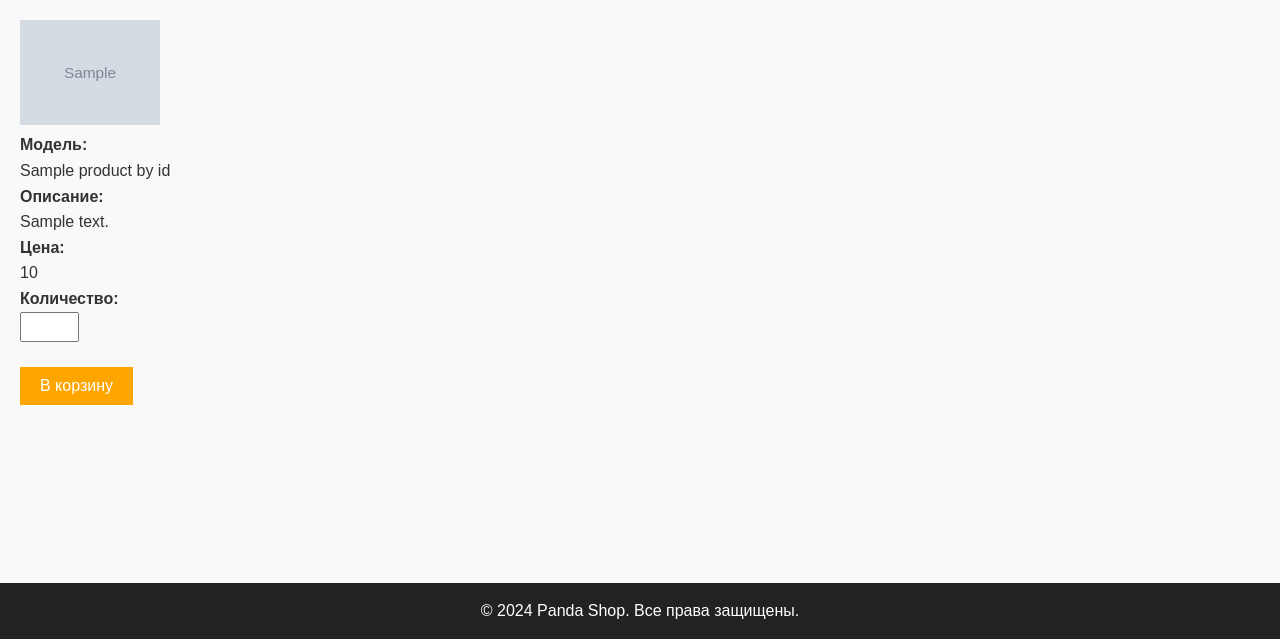
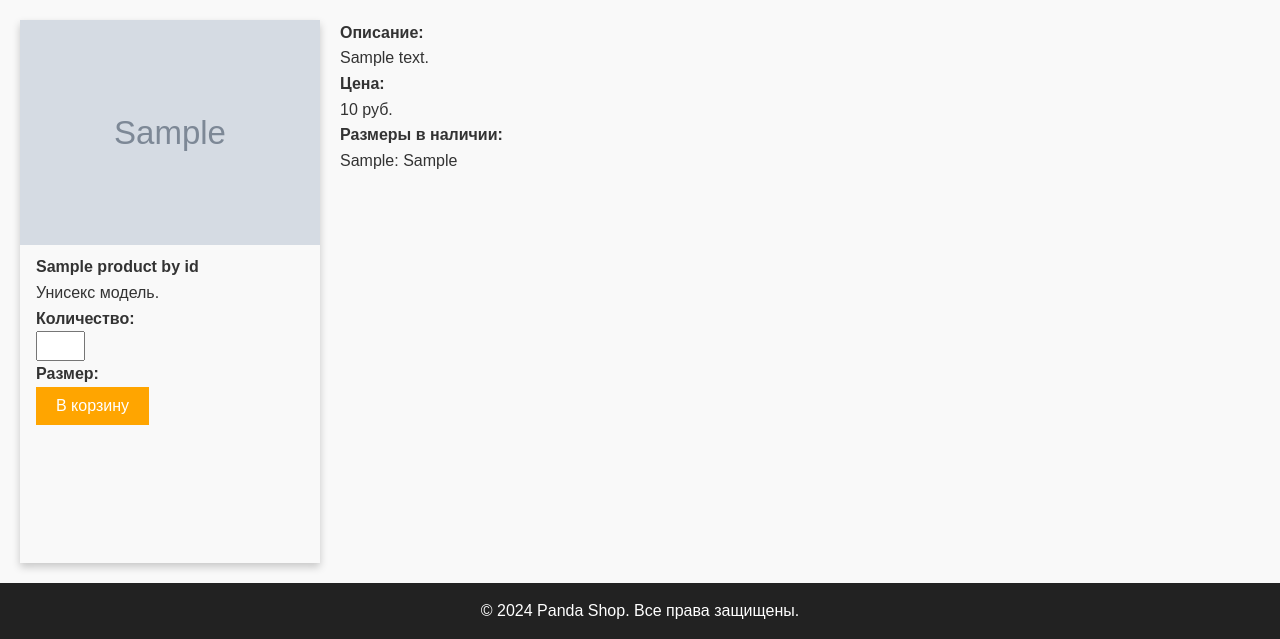
Before and after one commit to 0101Programmer/fastApiShop, a FastAPI app: template templates/product_page.html in a window 1280 px wide. Shown: the part 161-800 px from the top of the page. Run offline with FastAPI, Linux system fonts and the light colour scheme; the template is opened without the code that fills it: most values are stand-ins (such as "Sample title", 1, 10 or a date in 2020); grey boxes marked "Sample" are stand-in pictures.

Commit message:
Отредактирован CRUD по продукту, теперь остаток товара считается автоматически по оставшимся размерам, добавлена реализация оформления заказа

```diff
--- a/db_directory/db_models.py
+++ b/db_directory/db_models.py
@@ -43,3 +43,6 @@
             return round(self.price - (self.price * (self.discount / 100)))
         else:
             return None
+
+    def in_stock_counter(self):
+        return sum(self.sizes_in_stock.values())
--- /dev/null
+++ b/static/styles_css/product_page_card_style.css
@@ -0,0 +1,16 @@
+.card {
+  /* Add shadows to create the "card" effect */
+  box-shadow: 0 4px 8px 0 rgba(0,0,0,0.2);
+  transition: 0.3s;
+  max-width: 300px;
+}
+
+/* On mouse-over, add a deeper shadow */
+.card:hover {
+  box-shadow: 0 8px 16px 0 rgba(0,0,0,0.2);
+}
+
+/* Add some padding inside the card container */
+.container {
+  padding: 2px 16px;
+}
--- a/templates/product_page.html
+++ b/templates/product_page.html
@@ -22,36 +22,78 @@
 
 {% block content %}
 <link rel="stylesheet" href="{{ url_for('static', path='styles_css/submit_button1_style.css') }}">
+<link rel="stylesheet" href="{{ url_for('static', path='styles_css/product_page_card_style.css') }}">
 
-<figure>
-    <img src="{{ product_by_id.img_path }}" alt="Фото товара" width="35%">
-    <figcaption>
+<div class="card">
+    <img src="{{ product_by_id.img_path }}" alt="Avatar" style="width:100%">
+    <div class="container">
+        <h4><b>{{ product_by_id.name }}</b></h4>
+        {% if product_by_id.gender == "male" %}
+            <p>Мужская модель.</p>
+        {% elif product_by_id.gender == "female" %}
+            <p>Женская модель.</p>
+        {% else %}
+            <p>Унисекс модель.</p>
+        {% endif %}
+        {% if user_id %}
+            {% if product_by_id.in_stock_counter() != 0 %}
+                <form action="/product_details/{{ session_id }}/{{ user_id }}/{{ product_id }}/" method="post">
                     <p>
-            <strong>Модель:<br></strong>
-            {{ product_by_id.name }}
+                        <strong>Количество:<br></strong>
+                        <input name="product_amount" type="number" min="0" max="{{ product_by_id.in_stock_counter() }}" style="height: 30px; font-size: 16px;" required />
                     </p>
+                    <p>
+                        <strong>Размер:<br></strong>
+                        {% if product_by_id.sizes_in_stock["S"] > 0 %}
+                            <input type="radio" name="product_size" value="S" required>S
+                        {% endif %}
+                        {% if product_by_id.sizes_in_stock["M"] > 0 %}
+                            <input type="radio" name="product_size" value="M">M
+                        {% endif %}
+                        {% if product_by_id.sizes_in_stock["L"] > 0 %}
+                            <input type="radio" name="product_size" value="L">L
+                        {% endif %}
+                    </p>
+                    {% if product_by_id.price_with_discount() %}
+                        <input type="hidden" name="product_price" value="{{ product_by_id.price_with_discount() }}">
+                    {% else %}
+                        <input type="hidden" name="product_price" value="{{ product_by_id.price }}">
+                    {% endif %}
+                    <input type="submit" value="В корзину" />
+                </form>
+            {% else %}
+                <p><em>К сожалению, товар закончился</em></p>
+            {% endif %}
+        {% else %}
+            <form action="/reg_and_auth_page" method="get">
+                <input type="submit" value="Личный кабинет" />
+            </form>
+        {% endif %}
+        <br>
+    </div>
+</div>
+
+<div>
     <p>
         <strong>Описание:<br></strong>
         {{ product_by_id.description }}
     </p>
     <p>
         <strong>Цена:<br></strong>
-            {{ product_by_id.price }}
+        {% if product_by_id.price_with_discount() %}
+            {{ product_by_id.price_with_discount() }} руб.
+        {% else %}
+            {{ product_by_id.price }} руб.
+        {% endif %}
     </p>
-       {% if user_id %}
-        <form action="/product_details/{{ session_id }}/{{ user_id }}/{{ product_id }}/" method="post">
+    {% if product_by_id.in_stock_counter() != 0 %}
         <p>
-                <strong>Количество:<br></strong>
-                <input name="product_amount" type="number" min="0" max="10" style="height: 30px; font-size: 16px;" required />
+            <strong>Размеры в наличии:<br></strong>
+            {% for k, v in product_by_id.sizes_in_stock.items() %}
+                {{ k }}: {{ v }}<br>
+            {% endfor %}
         </p>
-            <br>
-            <input type="submit" value="В корзину" />
-        </form>
-        {% else %}
-        <form action="/reg_and_auth_page" method="get">
-            <input type="submit" value="Личный кабинет" />
-        </form>
     {% endif %}
-    </figcaption>
-</figure>
+</div>
+
 {% endblock %}
--- a/test.py
+++ b/test.py
@@ -1,3 +1,3 @@
-a = 5
-a += 1
-print(a)
+dict_ = {"S": 1, "L": 4, "P": 10}
+
+print(sum(dict_.values()))
```
Also changed, not shown: pages_directory/product_page.py (+9 -1 lines). Lines whose indentation alone changed are shown as unchanged.
